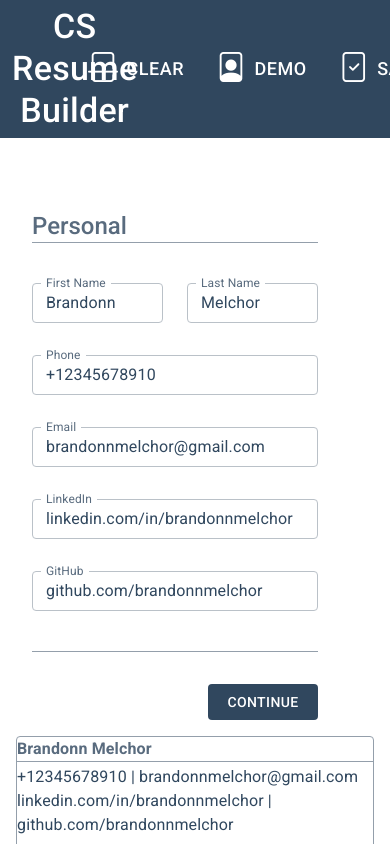
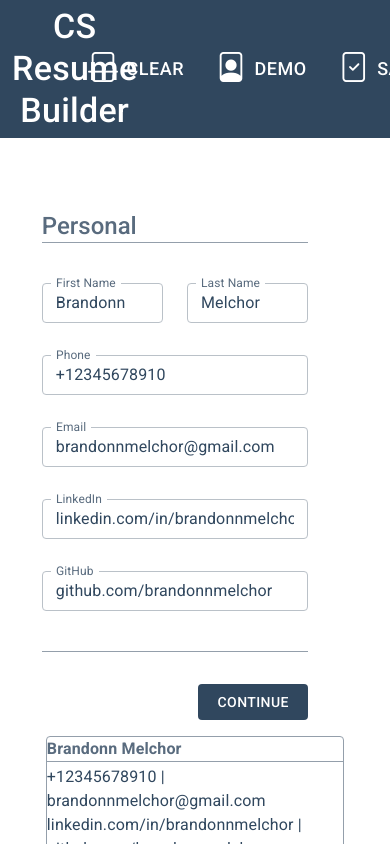
Before and after one commit to brandonnmelchor/resume-builder, a React (Create React App) app: page / in a window 390 px wide. Shown: the top 844 px of the page. Built offline with nearby package versions, Linux system fonts and the light colour scheme.

Commit message:
update grid sizes when below lg breakpoint

```diff
--- a/src/components/Form.js
+++ b/src/components/Form.js
@@ -49,7 +49,7 @@ export default class Form extends React.Component {
     else formNav = <FormNav sectionNumber={sectionNumber} prevSection={this.prevSection} nextSection={this.nextSection} />;
 
     return (
-      <Grid item lg={5} id="form" mr={5} p={2}>
+      <Grid item xs={10} lg={5} id="form" mr={5} p={2}>
         {currentSection}
         {formNav}
       </Grid>
--- a/src/components/Resume.js
+++ b/src/components/Resume.js
@@ -18,7 +18,7 @@ export default class Resume extends React.Component {
     const { personal, education, skills, experience, projects } = this.props.resume;
 
     return (
-      <Grid item lg={6}>
+      <Grid item xs={10} lg={6}>
         <Paper id="resume" variant="outlined">
           <PersonalResume personal={personal} />
           <EducationResume education={education} />
```
